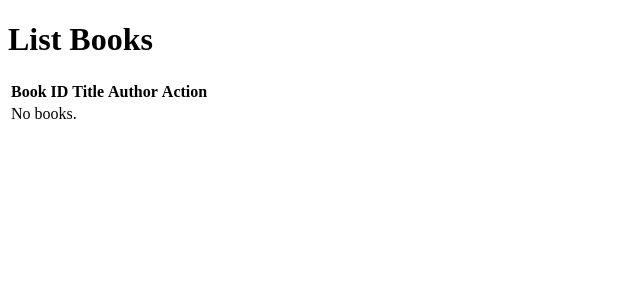
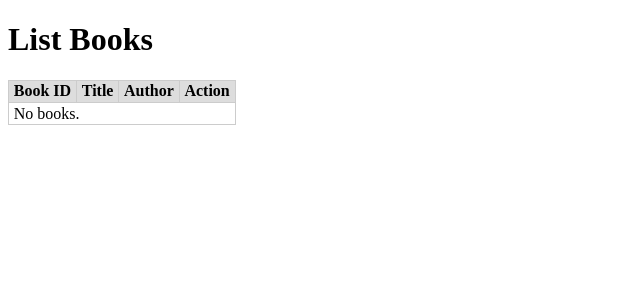
Before and after one commit to ygsiro/books, a Django app: page /books/ in a window 1280 px wide. Shown: the top 300 px of the page, without its empty margins (0-640 px from the left). Run offline with Django 5.2, Linux system fonts and the light colour scheme; data that the repository does not hold is empty.

Commit message:
cssの設定

```diff
--- a/config/settings.py
+++ b/config/settings.py
@@ -125,3 +125,7 @@ STATIC_URL = 'static/'
 # https://docs.djangoproject.com/en/5.0/ref/settings/#default-auto-field
 
 DEFAULT_AUTO_FIELD = 'django.db.models.BigAutoField'
+
+STATICFILES_DIRS = (
+    os.path.join(BASE_DIR, 'static'),
+)
--- /dev/null
+++ b/static/css/style.css
@@ -0,0 +1,16 @@
+table {
+  border-collapse: collapse;
+  margin-bottom: 0.5rem;
+}
+table th,
+table td {
+  border: 1px solid #ccc;
+  padding: 0.1rem 0.3rem;
+}
+table th {
+  background-color: #ddd;
+}
+button {
+  line-height: 1.2rem;
+  min-width: 6rem;
+}
--- a/templates/layout.html
+++ b/templates/layout.html
@@ -5,6 +5,7 @@
     <meta charset="UTF-8">
     <meta name="viewport" content="width=device-width, initial-scale=1.0">
     <title>{{ title }}</title>
+    <link rel="stylesheet" href="/static/css/style.css">
 </head>
 
 <body>
```
